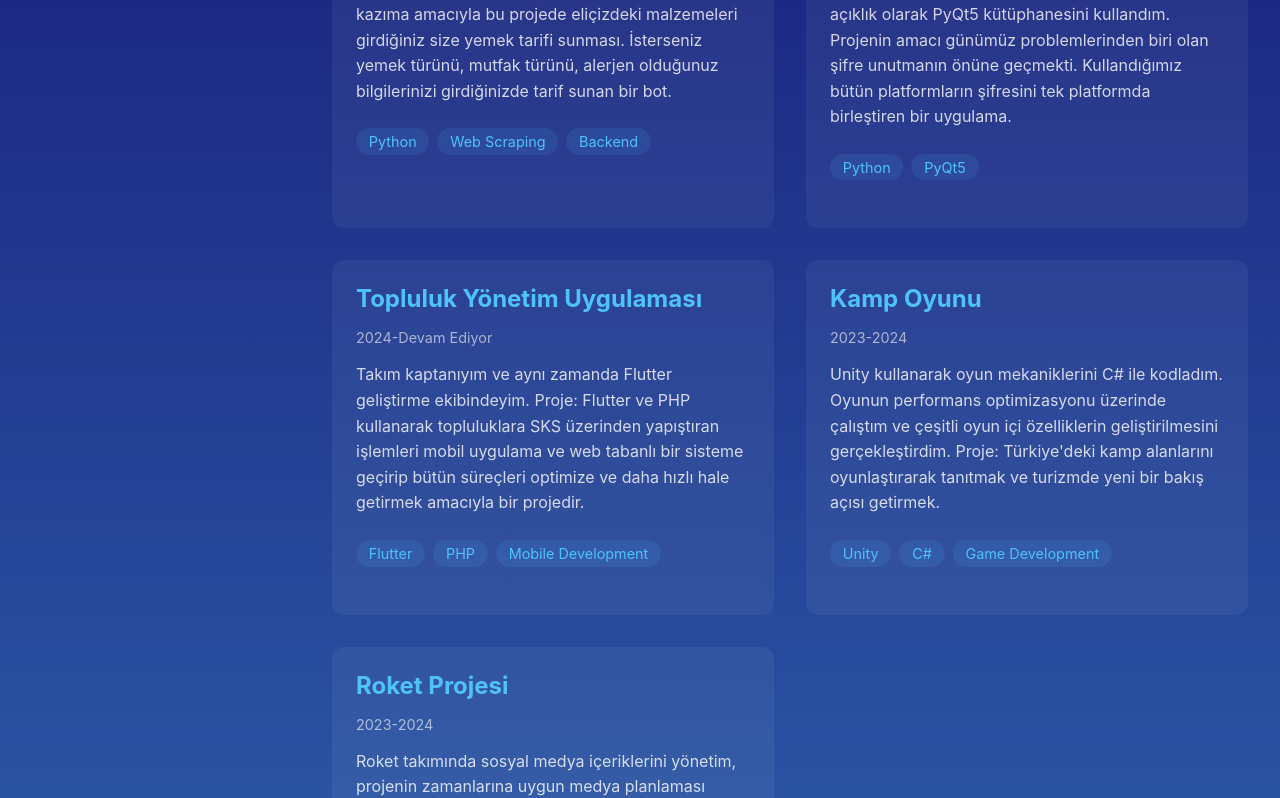
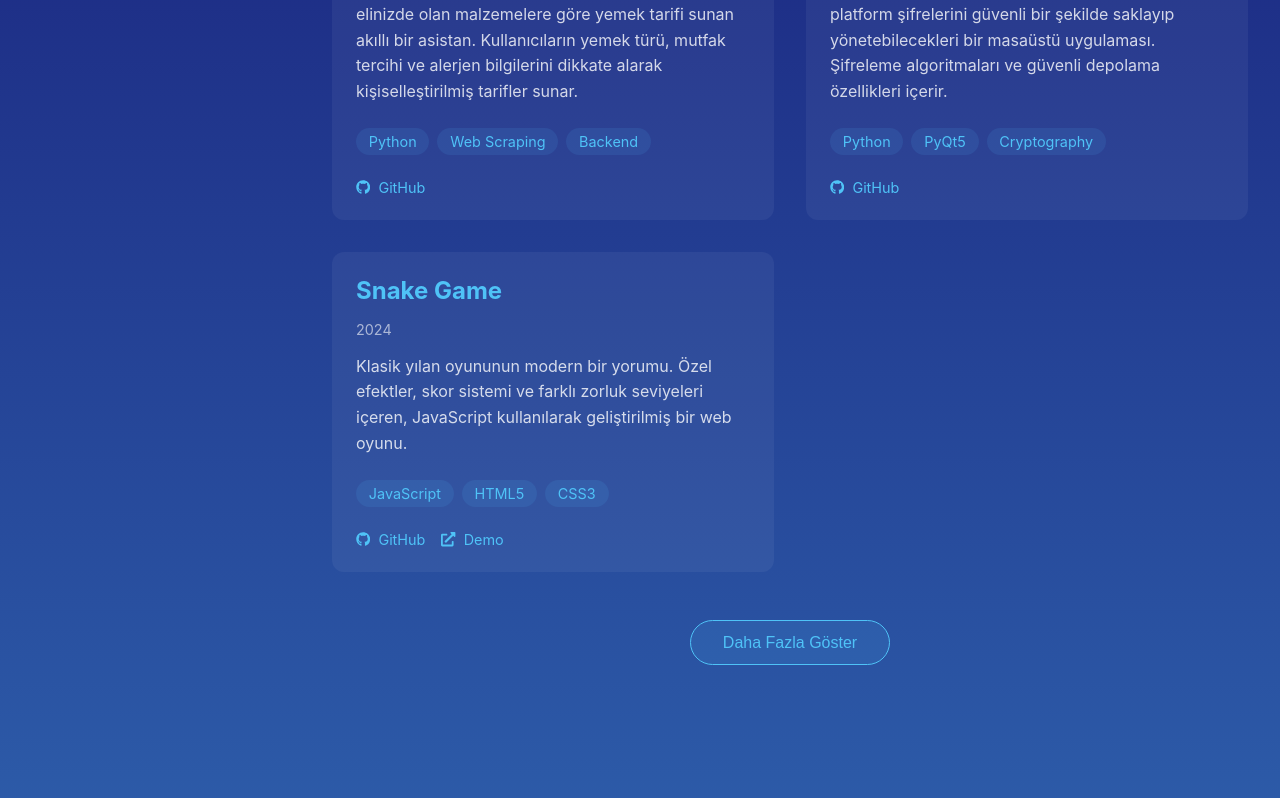
Before and after one commit to EceSol/React_Nodejs_Portfolyo, a React (Create React App) app: page / in a window 1280 px wide. Shown: the part 3251-4049 px from the top of the page. Built offline with nearby package versions, Linux system fonts and the light colour scheme.

Commit message:
projeler güncellendi

```diff
--- a/src/pages/Projects.jsx
+++ b/src/pages/Projects.jsx
@@ -1,4 +1,4 @@
-import React from 'react';
+import React, { useState } from 'react';
 import styled from 'styled-components';
 import { FaGithub, FaExternalLinkAlt } from 'react-icons/fa';
 
@@ -23,6 +23,8 @@ const ProjectCard = styled.div`
   border-radius: 12px;
   padding: 1.5rem;
   transition: all 0.3s ease;
+  position: relative;
+  overflow: hidden;
 
   &:hover {
     transform: translateY(-5px);
@@ -64,45 +66,122 @@ const DateRange = styled.span`
   margin-bottom: 1rem;
 `;
 
+const Links = styled.div`
+  display: flex;
+  gap: 1rem;
+  margin-top: 1rem;
+`;
+
+const LinkButton = styled.a`
+  display: flex;
+  align-items: center;
+  gap: 0.5rem;
+  color: #4fc3f7;
+  text-decoration: none;
+  font-size: 0.9rem;
+  transition: color 0.3s ease;
+
+  &:hover {
+    color: #81d4fa;
+  }
+`;
+
+const ToggleButton = styled.button`
+  background: rgba(79, 195, 247, 0.1);
+  color: #4fc3f7;
+  border: 1px solid #4fc3f7;
+  padding: 0.8rem 2rem;
+  border-radius: 25px;
+  font-size: 1rem;
+  cursor: pointer;
+  margin: 3rem auto;
+  display: block;
+  transition: all 0.3s ease;
+
+  &:hover {
+    background: rgba(79, 195, 247, 0.2);
+    transform: translateY(-2px);
+  }
+`;
+
 const Projects = () => {
-  const projects = [
+  const [showAllProjects, setShowAllProjects] = useState(false);
+
+  const featuredProjects = [
     {
       title: 'Yemek Tarif Asistanı',
-      description: 'Fromscrape ve Backend. Proje: Python dilini web kazıma amacıyla bu projede eliçizdeki malzemeleri girdiğiniz size yemek tarifi sunması. İsterseniz yemek türünü, mutfak türünü, alerjen olduğunuz bilgilerinizi girdiğinizde tarif sunan bir bot.',
+      description: 'Fromscrape ve Backend kullanarak geliştirilen, elinizde olan malzemelere göre yemek tarifi sunan akıllı bir asistan. Kullanıcıların yemek türü, mutfak tercihi ve alerjen bilgilerini dikkate alarak kişiselleştirilmiş tarifler sunar.',
       techStack: ['Python', 'Web Scraping', 'Backend'],
-      date: '2024-2025'
+      date: '2024-2025',
+      github: 'https://github.com/yourusername/yemek-tarif-asistani'
     },
     {
       title: 'Şifre Yönetim Uygulaması',
-      description: 'İlk başıma yazdığım bu projede Python dilini ve açıklık olarak PyQt5 kütüphanesini kullandım. Projenin amacı günümüz problemlerinden biri olan şifre unutmanın önüne geçmekti. Kullandığımız bütün platformların şifresini tek platformda birleştiren bir uygulama.',
-      techStack: ['Python', 'PyQt5'],
-      date: '2025-Devam Ediyor'
+      description: 'PyQt5 kullanarak geliştirilen, kullanıcıların tüm platform şifrelerini güvenli bir şekilde saklayıp yönetebilecekleri bir masaüstü uygulaması. Şifreleme algoritmaları ve güvenli depolama özellikleri içerir.',
+      techStack: ['Python', 'PyQt5', 'Cryptography'],
+      date: '2025-Devam Ediyor',
+      github: 'https://github.com/yourusername/sifre-yonetimi'
     },
     {
+      title: 'Snake Game',
+      description: 'Klasik yılan oyununun modern bir yorumu. Özel efektler, skor sistemi ve farklı zorluk seviyeleri içeren, JavaScript kullanılarak geliştirilmiş bir web oyunu.',
+      techStack: ['JavaScript', 'HTML5', 'CSS3'],
+      date: '2024',
+      github: 'https://github.com/yourusername/snake-game',
+      demo: 'https://yourusername.github.io/snake-game'
+    }
+  ];
+
+  const additionalProjects = [
+    {
       title: 'Topluluk Yönetim Uygulaması',
-      description: 'Takım kaptanıyım ve aynı zamanda Flutter geliştirme ekibindeyim. Proje: Flutter ve PHP kullanarak topluluklara SKS üzerinden yapıştıran işlemleri mobil uygulama ve web tabanlı bir sisteme geçirip bütün süreçleri optimize ve daha hızlı hale getirmek amacıyla bir projedir.',
+      description: 'Flutter ve PHP kullanarak geliştirilen, topluluk etkinliklerini ve üye yönetimini kolaylaştıran mobil uygulama. SKS süreçlerini optimize eder ve dijitalleştirir.',
       techStack: ['Flutter', 'PHP', 'Mobile Development'],
-      date: '2024-Devam Ediyor'
+      date: '2024-Devam Ediyor',
+      github: 'https://github.com/yourusername/topluluk-yonetim'
     },
     {
       title: 'Kamp Oyunu',
-      description: 'Unity kullanarak oyun mekaniklerini C# ile kodladım. Oyunun performans optimizasyonu üzerinde çalıştım ve çeşitli oyun içi özelliklerin geliştirilmesini gerçekleştirdim. Proje: Türkiye\'deki kamp alanlarını oyunlaştırarak tanıtmak ve turizmde yeni bir bakış açısı getirmek.',
+      description: 'Unity ve C# kullanarak geliştirilen, Türkiye\'deki kamp alanlarını tanıtan interaktif bir oyun. Performans optimizasyonu ve oyun mekaniği geliştirmeleri içerir.',
       techStack: ['Unity', 'C#', 'Game Development'],
+      date: '2023-2024',
+      github: 'https://github.com/yourusername/kamp-oyunu'
+    },
+    {
+      title: 'Roket Projesi',
+      description: 'SI-RA Yüksek İrfa Roket Takımı için geliştirilen proje yönetim ve sosyal medya içerik planlaması sistemi.',
+      techStack: ['Project Management', 'Social Media'],
       date: '2023-2024'
     },
     {
-      title: 'Roket Projesi',
-      description: 'Roket takımında sosyal medya içeriklerini yönetim, projenin zamanlarına uygun medya planlaması yapım ve proje tanıtıcı içerikler oluşturdum.',
-      techStack: ['Social Media Management', 'Project Management'],
-      date: '2023-2024'
+      title: 'To-Do List Uygulaması',
+      description: 'React ve TypeScript kullanılarak geliştirilen, görev yönetimi ve organizasyon uygulaması.',
+      techStack: ['React', 'TypeScript', 'Styled Components'],
+      date: '2024',
+      github: 'https://github.com/yourusername/todo-app'
+    },
+    {
+      title: 'Weather App',
+      description: 'Hava durumu API\'ı kullanarak geliştirilen, anlık ve 5 günlük hava durumu tahminlerini gösteren web uygulaması.',
+      techStack: ['JavaScript', 'API Integration', 'CSS3'],
+      date: '2024',
+      github: 'https://github.com/yourusername/weather-app'
     }
   ];
+
+  const displayedProjects = showAllProjects
+    ? [...featuredProjects, ...additionalProjects]
+    : featuredProjects;
+
+  const toggleProjects = () => {
+    setShowAllProjects(!showAllProjects);
+  };
 
   return (
     <ProjectsContainer>
       <Title>Projelerim</Title>
       <ProjectGrid>
-        {projects.map((project, index) => (
+        {displayedProjects.map((project, index) => (
           <ProjectCard key={index}>
             <ProjectTitle>{project.title}</ProjectTitle>
             <DateRange>{project.date}</DateRange>
@@ -112,9 +191,24 @@ const Projects = () => {
                 <Tech key={techIndex}>{tech}</Tech>
               ))}
             </TechStack>
+            <Links>
+              {project.github && (
+                <LinkButton href={project.github} target="_blank" rel="noopener noreferrer">
+                  <FaGithub /> GitHub
+                </LinkButton>
+              )}
+              {project.demo && (
+                <LinkButton href={project.demo} target="_blank" rel="noopener noreferrer">
+                  <FaExternalLinkAlt /> Demo
+                </LinkButton>
+              )}
+            </Links>
           </ProjectCard>
         ))}
       </ProjectGrid>
+      <ToggleButton onClick={toggleProjects}>
+        {showAllProjects ? 'Daha Az Göster' : 'Daha Fazla Göster'}
+      </ToggleButton>
     </ProjectsContainer>
   );
 };
```
